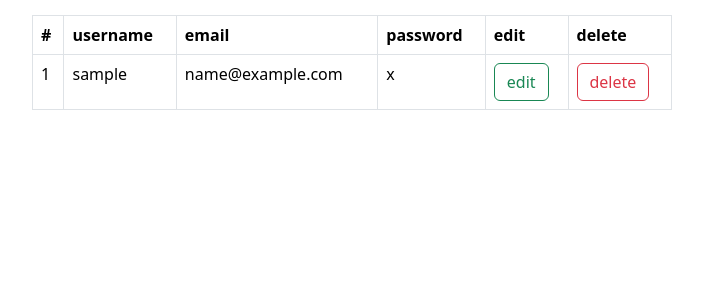
After one commit to mstf-ai/phpProjects, a PHP site: page /form2/show_user.php in a window 1280 px wide. The commit adds this page. Shown: the top 300 px of the page, without its empty margins (288-991 px from the left). Run offline with PHP 8.4, Linux system fonts and the light colour scheme; tables that the repository leaves empty or names only in its code hold one stand-in row (values such as "Sample post"); some libraries are stand-ins or nearby versions.

Commit message:
new commit

```diff
--- a/relearn_wit_mora_2026/form2/connect.php
+++ b/relearn_wit_mora_2026/form2/connect.php
@@ -19,16 +19,22 @@
 
 // *************** Better modern way ****************** //
 // إعدادات الاتصال
-define("localhost", "localhost");
-define("username", "root");
-define("password", "");
-define("dbname", "mora_php_training");
+define("DB_HOST", "localhost");
+define("DB_USERNAME", "root");
+define("DB_PASSWORD", "");
+define("DB_NAME", "mora_php_training");
 
 // الطريقة الحديثة والمضمونة لمعالجة الأخطاء في PHP 8+
+mysqli_report(MYSQLI_REPORT_ERROR | MYSQLI_REPORT_STRICT);
+
 try {
     // محاولة الاتصال
-    $conn = new mysqli(localhost, username, password, dbname);
-    // echo "Connected successfully";
+    $conn = new mysqli(DB_HOST, DB_USERNAME, DB_PASSWORD, DB_NAME);
+    $conn->set_charset("utf8mb4");
+
+    if (!$conn->ping()) {
+        throw new mysqli_sql_exception("Database connection is not responding.");
+    }
 } catch (mysqli_sql_exception $e) {
     // في حال حدوث أي خطأ في الاتصال، سيتم تنفيذ هذا الجزء تلقائياً
     // نستخدم دالة مخصصة لعرض رسالة نظيفة للمستخدم دون كشف تفاصيل السيرفر الحساسة
--- /dev/null
+++ b/relearn_wit_mora_2026/form2/show_user.php
@@ -0,0 +1,47 @@
+<link rel="stylesheet" href="../../starter-1/css/bootstrap.css">
+<link rel="stylesheet" href="../starter-1/css/bootstrap.main.css">
+<div id="users" style="width:50%; margin:auto;padding-top: 15px;">
+
+    <table class="table table-bordered">
+        <thead>
+            <tr>
+                <th scope="col">#</th>
+                <th scope="col">username</th>
+                <th scope="col">email</th>
+                <th scope="col">password</th>
+                <th scope="col">edit</th>
+                <th scope="col">delete</th>
+        </tr>
+    </thead>
+    <tbody>
+        <?php
+            require 'connect.php';
+            $select = "SELECT * FROM users";
+            $query = mysqli_query($conn, $select);
+
+            if(mysqli_num_rows($query)>0){
+                while ($row = mysqli_fetch_array($query)) {
+                    echo '<tr>';
+                    echo '<td>' . $row["id"] . '</td>';
+                    echo '<td>' . $row["username"] . '</td>';
+                    echo '<td>' . $row["email"] . '</td>';
+                    echo '<td>' . $row["password"] . '</td>';
+                    echo '<td><a href="edit.php?pid= '. $row["id"] . '" class="btn btn-outline-success" role="button" area-pressed="true"> edit</a></td>';
+                    echo '<td>'.'<a href="delete.php?pid='. $row["id"] . '" class="btn btn-outline-danger" role="button" aria-pressed="true">delete</a>'.'</td>';
+
+                    echo '</tr>';
+                    }
+
+                } else {
+                        echo 'noooo data';
+                    }
+
+
+        ?>
+    </tbody>
+
+
+
+
+</table>
+</div>
--- a/relearn_wit_mora_2026/index.php
+++ b/relearn_wit_mora_2026/index.php
@@ -135,7 +135,7 @@ echo $users[0][0]." => ".$users[0][1]." => ".$users[0][2];
 // 18--- PHP mySQL select data --"form2/signin.php, check_user.php"-- //
 //
 
-// 19--- PHP mySQL update data --"form2/ ... "-- //
+// 19--- PHP mySQL update data --"form2/show_users, ...  "-- //
 //
 
 ?>
```
Also changed, not shown: pwc-projects/README.md (added).
